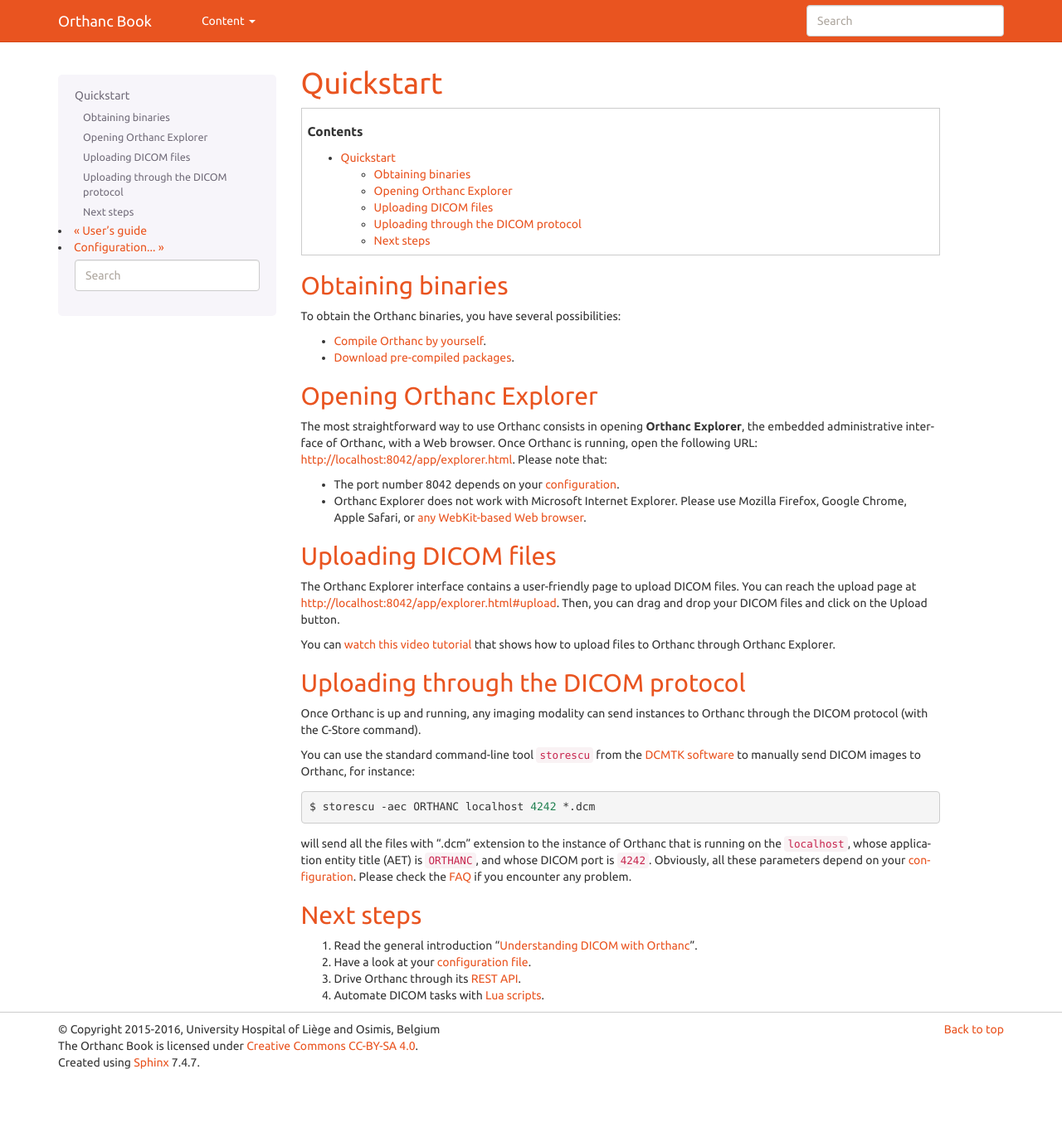
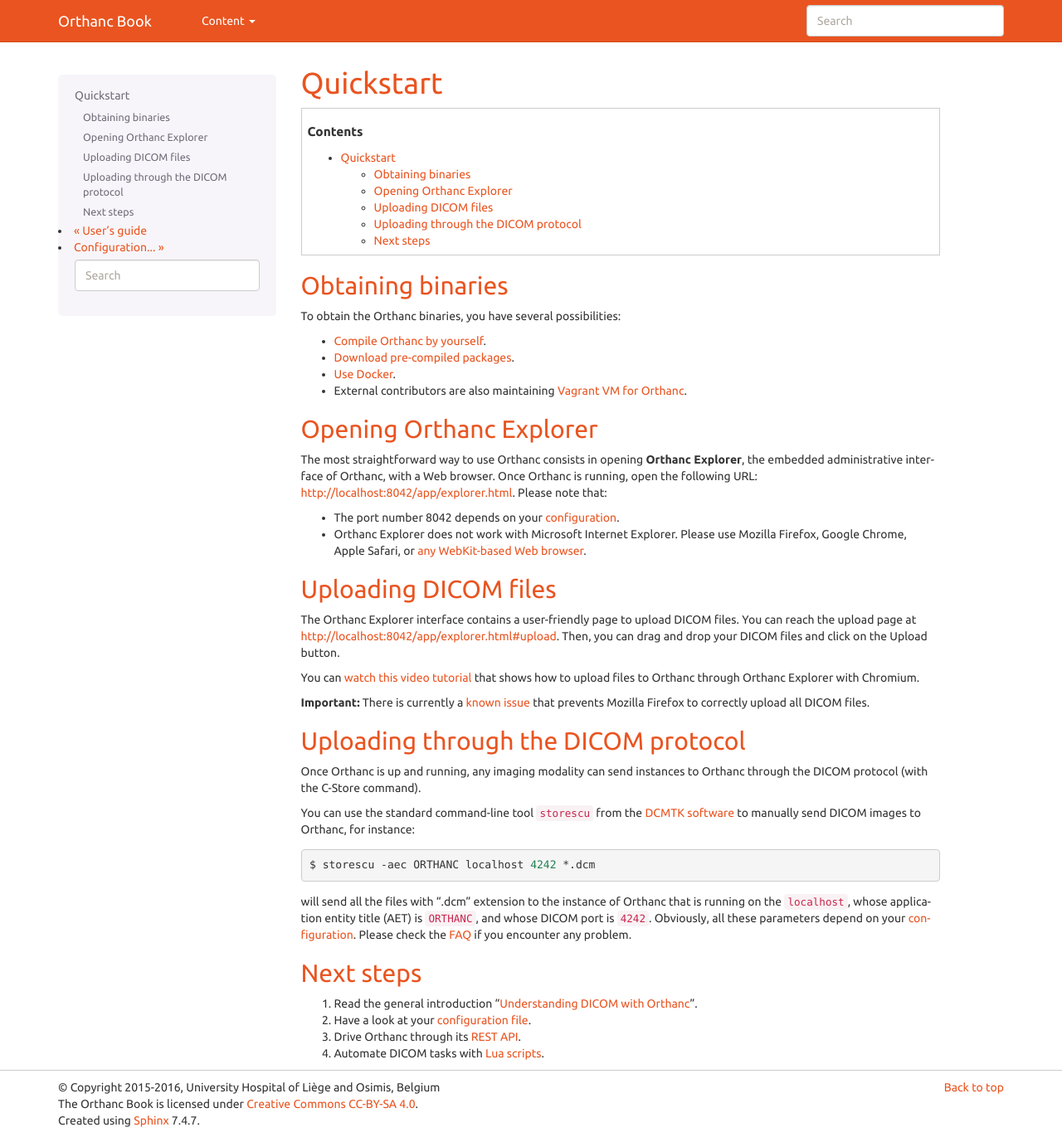
Before and after one commit to orthanc-mirrors/orthanc-book, a Sphinx documentation site: the page built from Sphinx/source/users/cookbook.rst, in a window 1280 px wide and 1371 px high. Shown: the whole window at 83% size. Built offline with Sphinx 7.4.7, drawn with Linux system fonts in a browser that asks for light colours.

Commit message:
docker, upload issue

```diff
--- a/Sphinx/source/users/cookbook.rst
+++ b/Sphinx/source/users/cookbook.rst
@@ -15,6 +15,9 @@
 
 * :ref:`Compile Orthanc by yourself <compiling>`.
 * `Download pre-compiled packages <http://www.orthanc-server.com/download.php>`__.
+* `Use Docker <https://github.com/jodogne/OrthancDocker>`__.
+* External contributors are also maintaining `Vagrant VM for Orthanc
+  <https://github.com/jodogne/OrthancContributed/blob/master/Links.md#vagrant>`__.
 
 
 .. _orthanc-explorer:
@@ -45,7 +48,11 @@
 
 You can `watch this video tutorial
 <https://www.youtube.com/watch?v=4dOcXGMlcFo&hd=1>`__ that shows how
-to upload files to Orthanc through Orthanc Explorer.
+to upload files to Orthanc through Orthanc Explorer with Chromium.
+
+**Important:** There is currently a `known issue
+<https://bitbucket.org/sjodogne/orthanc/issues/21/dicom-files-missing-after-uploading-with>`__
+that prevents Mozilla Firefox to correctly upload all DICOM files.
 
 
 Uploading through the DICOM protocol
```
